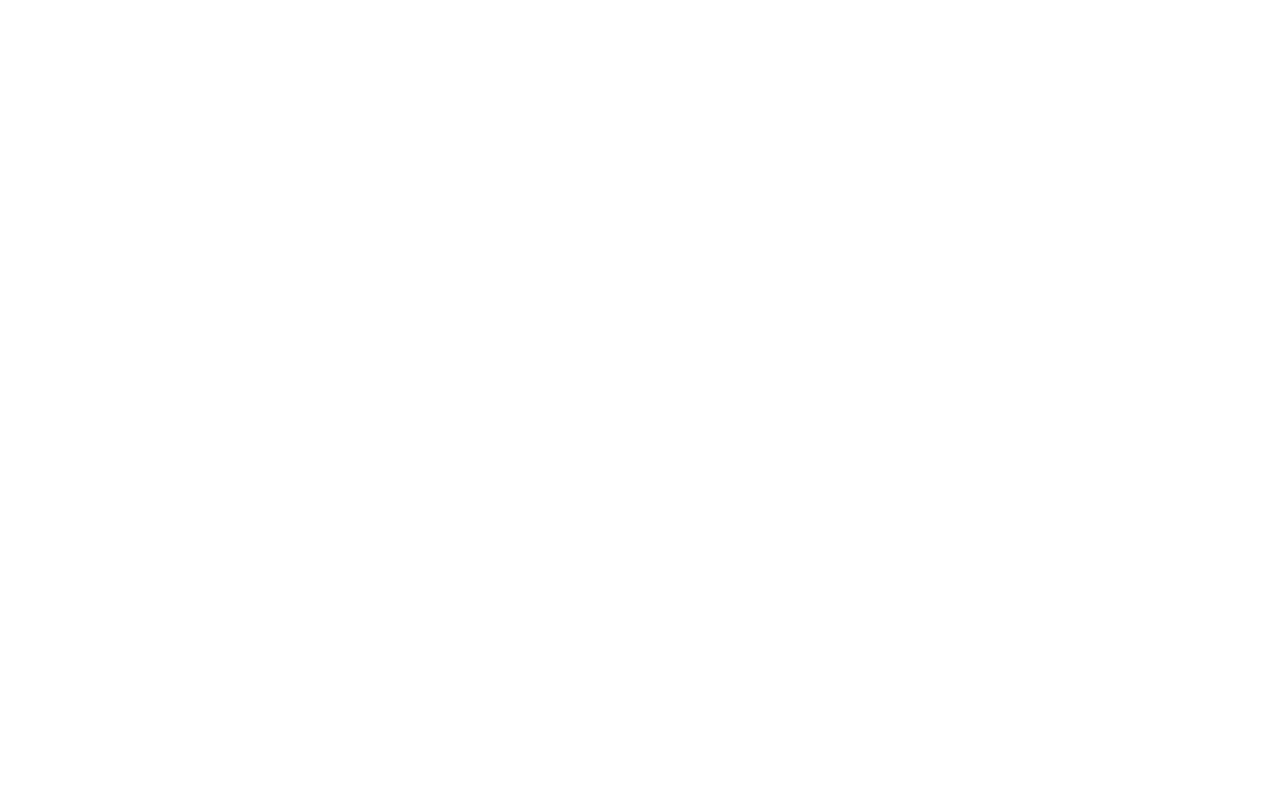
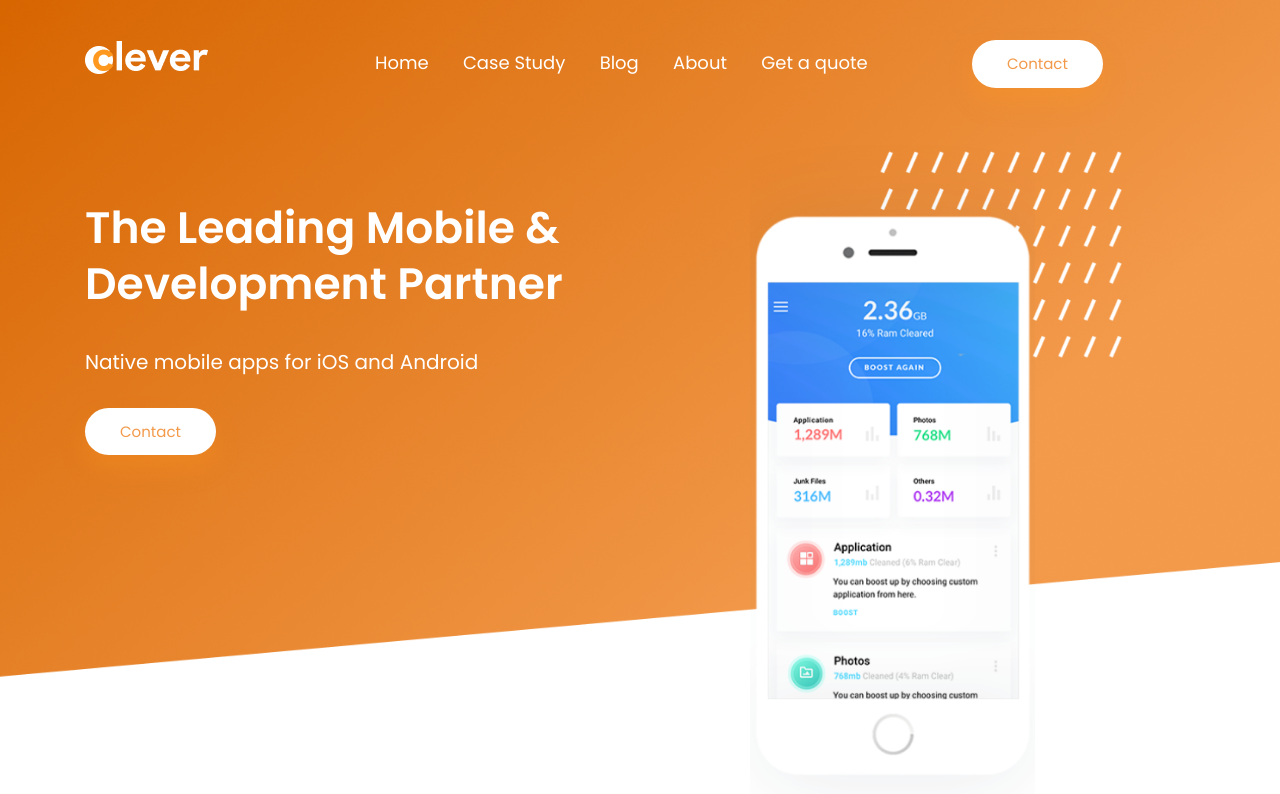
Before and after one commit to masumur-rahman/inovetix, a plain HTML site: page index.html in a window 1280 px wide. Drawn offline with nearby package versions, Linux system fonts and the light colour scheme.

Commit message:
new site header and banner done

```diff
--- a/css/style.css
+++ b/css/style.css
@@ -1,7 +1,7 @@
 /*
   Theme Name: Name - Multipurpose HTML Template
-  Author: mdsalim400@gmail.com
-  Support: admin@gmail.com
+  Author: csemsaum@gmail.com
+  Support: csemsaum@gmail.com
   Description: Creative  HTML5 template.
   Version: 1.0
 */
@@ -10,7 +10,7 @@
 -----------------------------------
 1. Theme default css
 2. header
-3. slider
+3. Banner
 4. about-area
 5. features-box
 6. department
@@ -25,7 +25,7 @@
 /* 1. Theme default css */
 @import url('https://fonts.googleapis.com/css?family=Open+Sans:300,400,600,700|Poppins:300,400,500,600,700');
  body {
-	font-family: 'Open Sans', sans-serif;
+	font-family: 'Poppins', sans-serif;
 	font-weight: normal;
 	font-style: normal;
 }
@@ -252,3 +252,119 @@ label {
 #scrollUp:hover {
 	background: #444;
 }
+
+/*------------2.Header---------*/
+.header-bg{
+	background-image: url('../img/banner-bg.png');
+	background-position: center center;
+	background-size: cover;
+	height: 680px;
+	width: 100%
+}
+.transparent-header{
+	position: absolute;
+	left: 0;
+	right: 0;
+	z-index: 1;
+}
+.main-menu{    margin-left: 85px;}
+.main-menu ul li{
+	display: inline-block;
+	margin: 15px;
+}
+.main-menu ul li a{
+	display: block;
+	padding: 15px 0;
+	font-style: normal;
+	font-weight: normal;
+	font-size: 18px;
+	line-height: 22px;
+	color: #fff;
+}
+.main-menu ul li:last-child a{
+	background: #FFFFFF;
+	box-shadow: 0px 14px 24px rgb(255 152 31 / 30%);
+	border-radius: 100px;
+	padding: 13px 35px;
+	font-style: normal;
+	font-weight: normal;
+	font-size: 15px;
+	line-height: 22px;
+	color: #F2994A;
+	margin-top: 15px;
+	margin-left: 70px;
+}
+.common-btn{
+	background: #FFFFFF;
+	box-shadow: 0px 14px 24px rgb(255 152 31 / 30%);
+	border-radius: 100px;
+	padding: 13px 35px;
+	font-style: normal;
+	font-weight: normal;
+	font-size: 15px;
+	line-height: 22px;
+	color: #F2994A !important;
+	cursor: pointer;
+}
+
+/*----------3. Banner-----*/
+
+.banner-content {
+	padding-top: 200px;
+}
+.banner-content h1{
+	font-style: normal;
+	font-weight: 600;
+	font-size: 44px;
+	line-height: 56px;
+	color: #FFFFFF;
+}
+.banner-content p{
+	font-style: normal;
+	font-weight: normal;
+	font-size: 20px;
+	line-height: 85px;
+	color: #FFFFFF;
+}
+.banner-img span img {
+	position: absolute;
+	top: 151px;
+	right: 88px;
+	z-index: 0;
+	width: 51%;
+}
+.banner-img img.phone {
+	width: 60%;
+	display: block;
+	padding-top: 145px;
+	z-index: 0;
+	position: absolute;
+}
+
+/*---------Custom animation-------*/
+
+.animated {
+	-webkit-animation-duration: 2.5s;
+	animation-duration: 2.5s;
+	-webkit-animation-fill-mode: both;
+	animation-fill-mode: both;
+	-webkit-animation-timing-function: linear;
+	animation-timing-function: linear;
+	animation-iteration-count: infinite;
+	-webkit-animation-iteration-count: infinite;
+}
+
+@-webkit-keyframes bounce {
+	0%, 20%, 40%, 60%, 80%, 100% {-webkit-transform: translateY(0);}
+	50% {-webkit-transform: translateY(-5px);}
+}
+
+@keyframes bounce {
+	0%, 20%, 40%, 60%, 80%, 100% {transform: translateY(0);}
+	50% {transform: translateY(-5px);}
+}
+
+.bounce {
+	-webkit-animation-name: bounce;
+	animation-name: bounce;
+}
--- a/index.html
+++ b/index.html
@@ -15,6 +15,7 @@
         <link rel="stylesheet" href="css/bootstrap.min.css">
         <link rel="stylesheet" href="css/owl.carousel.min.css">
         <link rel="stylesheet" href="css/animate.min.css">
+        <link rel="stylesheet" href="https://unpkg.com/aos@2.3.1/dist/aos.css" />
         <link rel="stylesheet" href="css/magnific-popup.css">
         <link rel="stylesheet" href="css/fontawesome-all.min.css">
         <link rel="stylesheet" href="css/meanmenu.css">
@@ -28,13 +29,68 @@
             <p class="browserupgrade">You are using an <strong>outdated</strong> browser. Please <a href="https://browsehappy.com/">upgrade your browser</a> to improve your experience and security.</p>
         <![endif]-->
 
-        <!--Header Area-->
+
+        <!--Header Bg-->
         <header>
-
+            <div class="header-area transparent-header pt-10 pb-10">
+                <div class="container">
+                    <div class="row">
+                        <div class="col-lg-2 col-xl-2 d-flex align-items-center">
+                            <div class="logo">
+                                <a href="index.html"><img src="img/logo.png" alt=""></a>
+                            </div>
+                        </div>
+                        <div class="col-lg-10 col-xl-10">
+                            <!--<div class="header-btn f-right">-->
+                                <!--<a href="" class="btn">Contact</a>-->
+                            <!--</div>-->
+                            <div class="main-menu">
+                                <nav id="mobile-menu">
+                                    <ul>
+                                        <li><a href="">Home</a></li>
+                                        <li><a href="">Case Study</a></li>
+                                        <li><a href="">Blog</a></li>
+                                        <li><a href="">About</a></li>
+                                        <li><a href="">Get a quote</a></li>
+                                        <li class="header-btn"><a href="">Contact</a></li>
+                                    </ul>
+                                </nav>
+                            </div>
+                            <!-- mobile menu-->
+                            <div class="mobile-menu"></div>
+                        </div>
+                    </div>
+                </div>
+            </div>
         </header>
 
+        <!--Header Bg-->
+        <section class="header-bg" style="">
+            <div class="container">
+                <div class="row">
+                    <div class="col-lg-7">
+                        <div class="banner-content">
+                            <h1>The Leading Mobile & Development Partner</h1>
+                            <p>Native mobile apps for iOS and Android</p>
+                            <a class="common-btn">Contact</a>
+                        </div>
+                    </div>
+                    <div class="col-lg-5">
+                        <div class="banner-img">
+                            <span><img src="img/banner-img-shape.png" class="animated bounce" alt=""></span>
 
+                            <img src="img/banner-phone.png" class="phone" data-aos="fade-left" alt="">
+                        </div>
+                    </div>
+                </div>
+            </div>
 
+        </section>
+
+        <!----Case Study--->
+        <section class="case-study">
+
+        </section>
 
 		<!-- JS here -->
         <script src="js/vendor/modernizr-3.5.0.min.js"></script>
@@ -48,6 +104,7 @@
         <script src="js/jquery.meanmenu.min.js"></script>
         <script src="js/ajax-form.js"></script>
         <script src="js/wow.min.js"></script>
+        <script src="https://unpkg.com/aos@2.3.1/dist/aos.js"></script>
         <script src="js/jquery.scrollUp.min.js"></script>
         <script src="js/imagesloaded.pkgd.min.js"></script>
         <script src="js/jquery.magnific-popup.min.js"></script>
--- a/js/main.js
+++ b/js/main.js
@@ -24,7 +24,9 @@ $(window).on('scroll', function () {
 	}
 });
 
-
+	AOS.init({
+		duration: 1200,
+	});
 
 // mainSlider
 function mainSlider() {
```
Also changed, not shown: img/banner-bg.png (added), img/banner-img-shape.png (added), img/banner-phone.png (added), img/logo.png (added).
